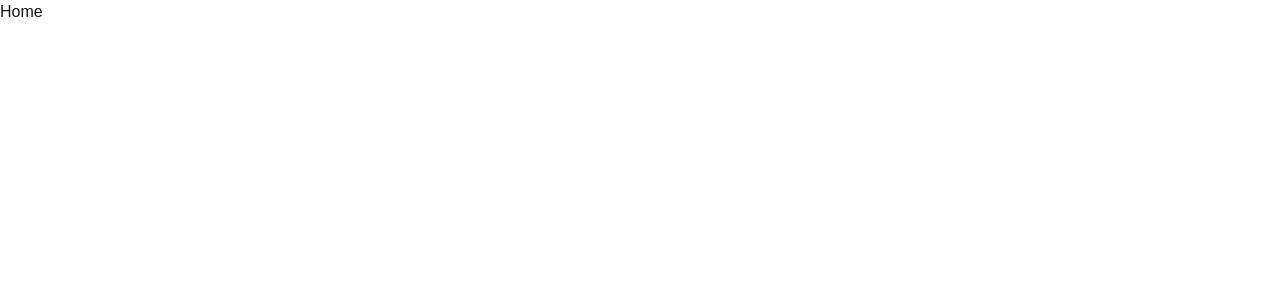
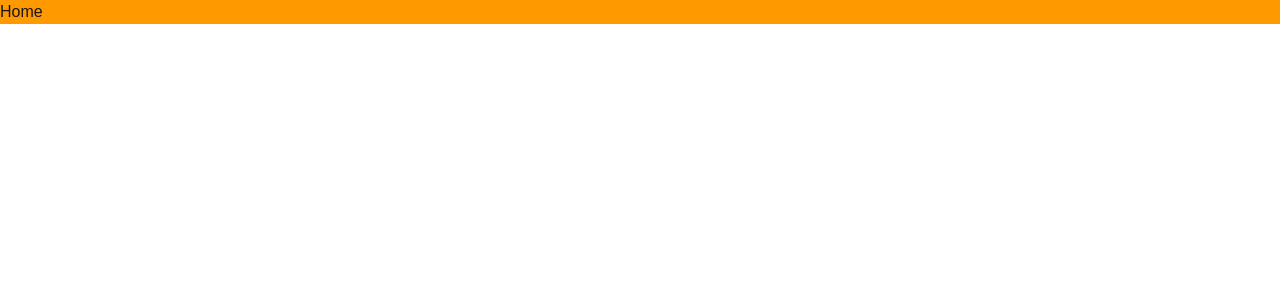
Before and after one commit to likeam/nextbe, a Next.js app: page / in a window 1280 px wide. Shown: the top 300 px of the page. Built offline with nearby package versions, Linux system fonts and the light colour scheme.

Commit message:
Building Home

```diff
--- a/app/page.tsx
+++ b/app/page.tsx
@@ -1,7 +1,7 @@
 import React from "react";
 
 const Home = () => {
-  return <div>Home</div>;
+  return <div className=" bg-amber-500 min-w-full min-h-full">Home</div>;
 };
 
 export default Home;
```
